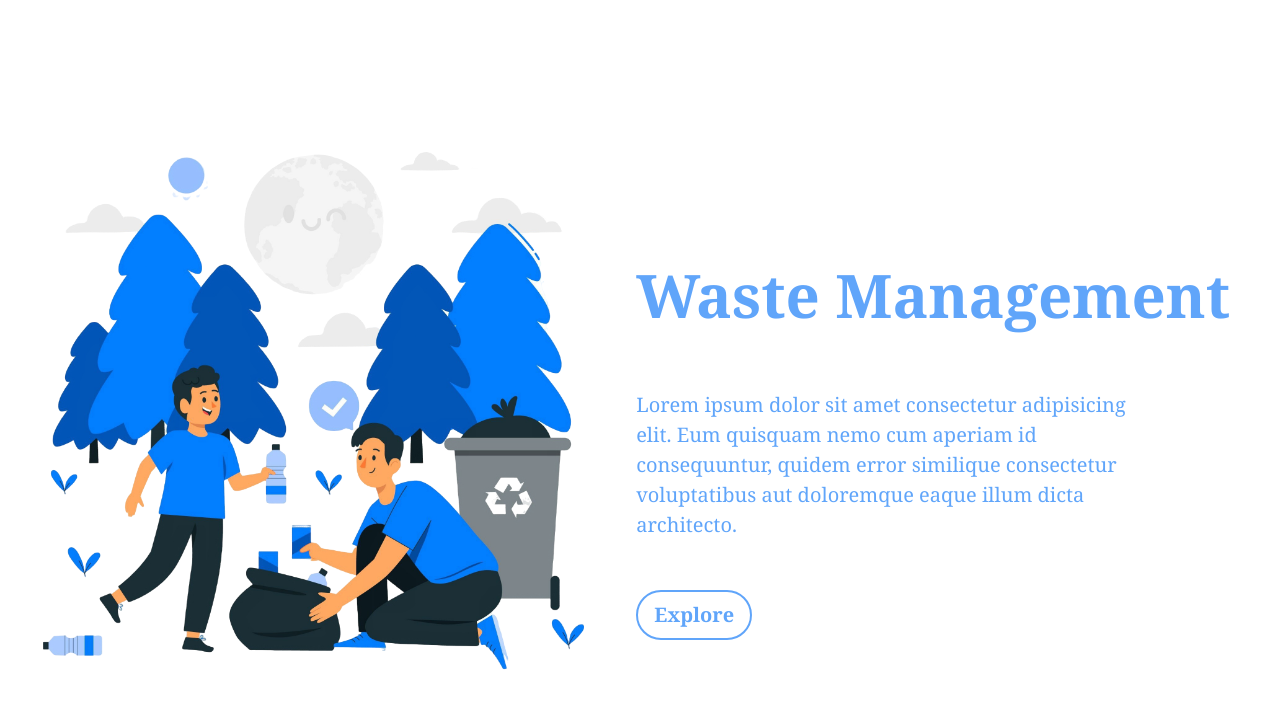
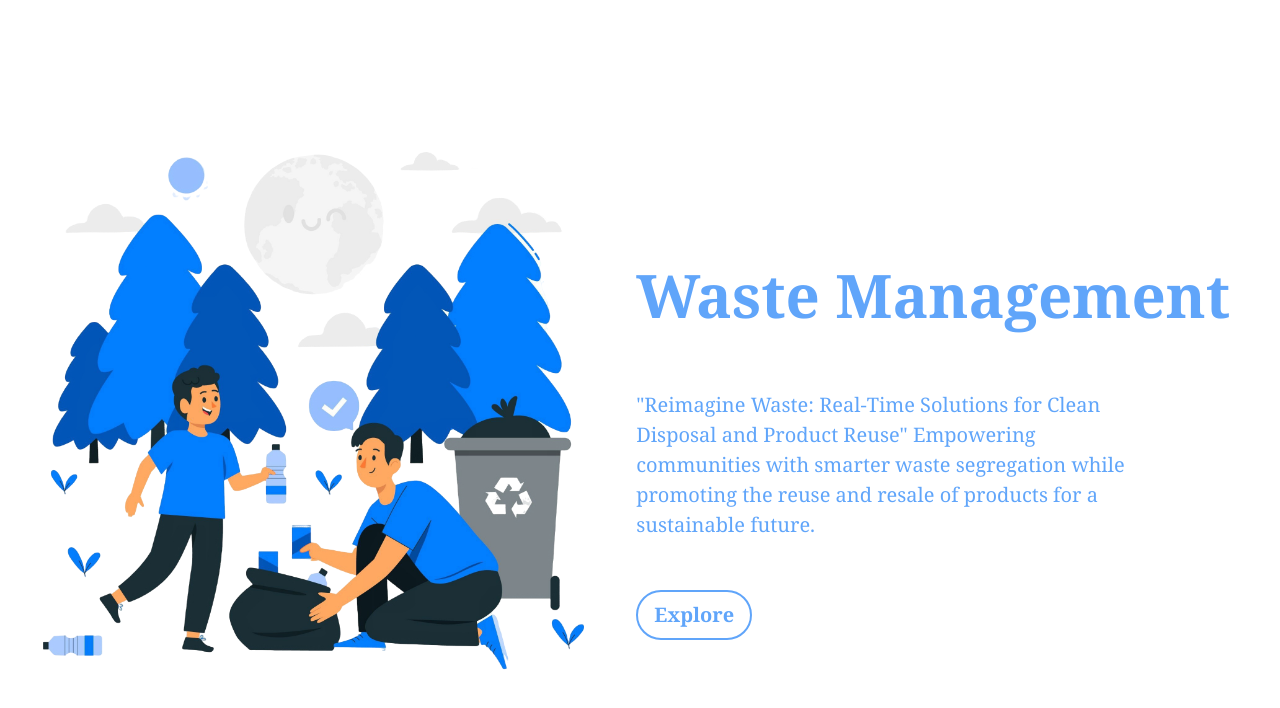
Before and after one commit to nishmithakotian/waste_management, a React (Vite) app in the folder frontend/: page /home in a window 1280 px wide. Shown: the top 708 px of the page. Built offline with nearby package versions, Linux system fonts and the light colour scheme.

Commit message:
Update Home.jsx

```diff
--- a/frontend/src/pages/Home.jsx
+++ b/frontend/src/pages/Home.jsx
@@ -27,10 +27,10 @@ const Home = () => {
 
             {/* Description */}
             <p className="text-blue-400 text-[14px] md:text-[20px] font-serif mt-4 md:mt-[50px] w-full md:w-[500px] mx-auto md:mx-0">
-              Lorem ipsum dolor sit amet consectetur adipisicing elit. Eum
-              quisquam nemo cum aperiam id consequuntur, quidem error similique
-              consectetur voluptatibus aut doloremque eaque illum dicta
-              architecto.
+              "Reimagine Waste: Real-Time Solutions for Clean Disposal and
+              Product Reuse" Empowering communities with smarter waste
+              segregation while promoting the reuse and resale of products for a
+              sustainable future.
             </p>
 
             {/* Button */}
```
